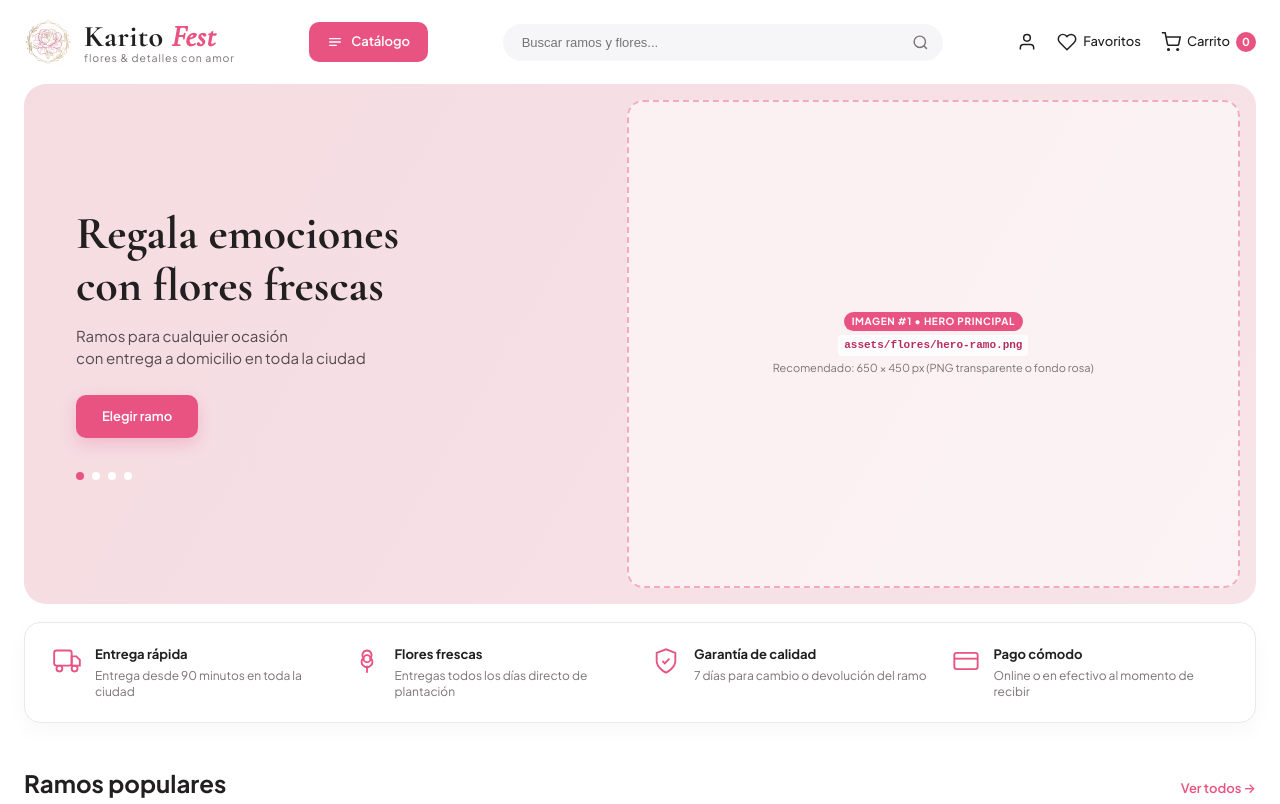
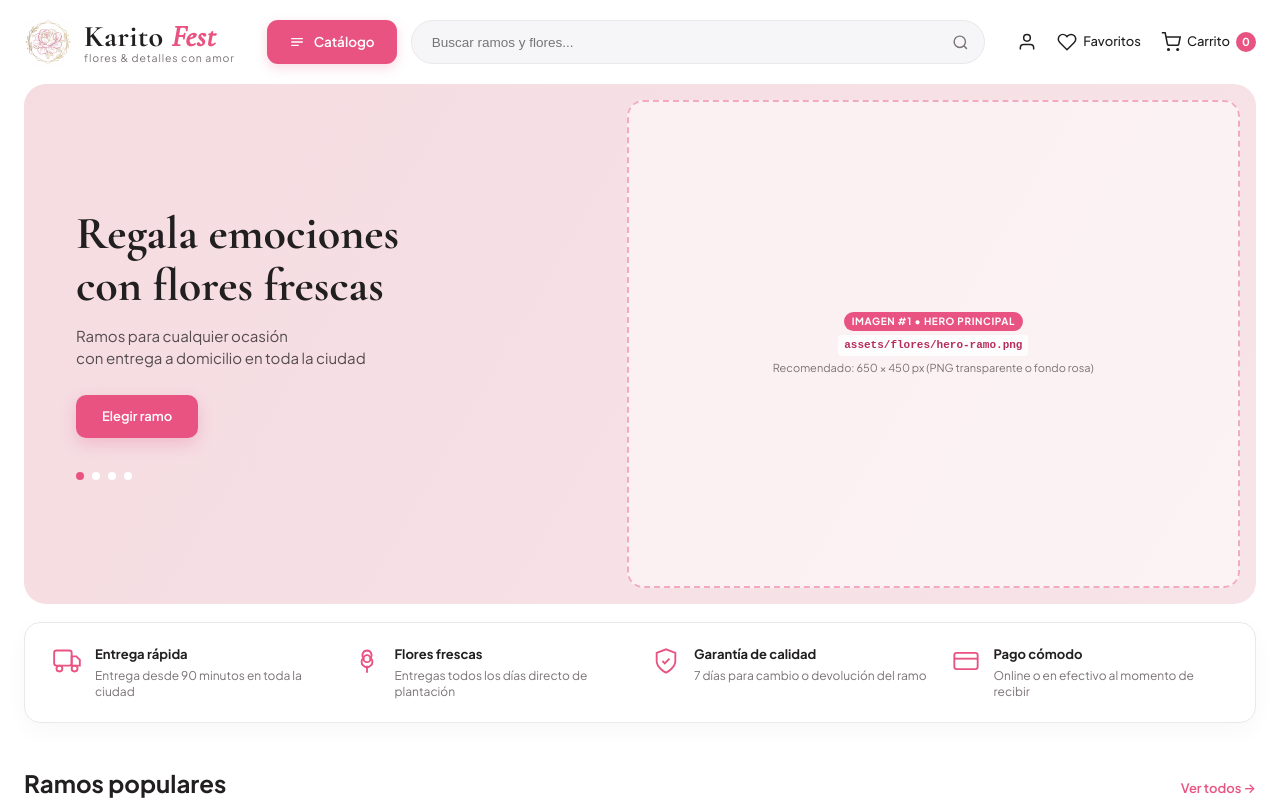
Before and after one commit to RodrigoAlonsoDc/KaritoEmpre, a plain HTML site: page flores.html in a window 1280 px wide. Shown: the top 804 px of the page. Drawn offline with nearby package versions, Linux system fonts and the light colour scheme.

Commit message:
acomodado_Catalogo,Barrabusqueda

```diff
--- a/flores.css
+++ b/flores.css
@@ -182,7 +182,15 @@ img {
   display: flex;
   align-items: center;
   justify-content: space-between;
-  gap: 20px;
+  gap: 32px;
+}
+
+.fl-header-center {
+  flex: 1;
+  max-width: 780px;
+  display: flex;
+  align-items: center;
+  gap: 14px;
 }
 
 .fl-logo {
@@ -239,14 +247,18 @@ img {
 .btn-catalog {
   display: inline-flex;
   align-items: center;
-  gap: 8px;
+  justify-content: center;
+  gap: 9px;
   background-color: var(--fl-pink);
   color: #ffffff;
-  font-size: 13px;
+  font-size: 13.5px;
   font-weight: 600;
-  padding: 10px 18px;
-  border-radius: 10px;
+  height: 44px;
+  padding: 0 22px;
+  border-radius: 11px;
   white-space: nowrap;
+  flex-shrink: 0;
+  box-shadow: 0 4px 12px rgba(232, 83, 130, 0.22);
 }
 
 .btn-catalog:hover {
@@ -255,7 +267,6 @@ img {
 
 .fl-search {
   flex: 1;
-  max-width: 440px;
   position: relative;
   display: flex;
   align-items: center;
@@ -263,23 +274,26 @@ img {
 
 .fl-search input {
   width: 100%;
+  height: 44px;
   background-color: var(--fl-gray-bg);
-  border: 1px solid transparent;
+  border: 1px solid var(--fl-border);
   border-radius: 999px;
-  padding: 10px 40px 10px 18px;
-  font-size: 13px;
+  padding: 0 44px 0 20px;
+  font-size: 13.5px;
   color: var(--fl-text);
   outline: none;
+  transition: all 0.2s ease;
 }
 
 .fl-search input:focus {
   border-color: var(--fl-pink);
   background-color: #ffffff;
+  box-shadow: 0 0 0 3px rgba(232, 83, 130, 0.1);
 }
 
 .fl-search button {
   position: absolute;
-  right: 14px;
+  right: 16px;
   background: none;
   border: none;
   color: var(--fl-muted);
--- a/flores.html
+++ b/flores.html
@@ -27,7 +27,8 @@
         </div>
       </a>
 
-      <!-- Botón Rosa Catálogo -->
+      <!-- Bloque Central Unificado: Botón Catálogo + Buscador Amplio -->
+      <div class="fl-header-center">
         <a href="#categorias" class="btn-catalog">
           <svg viewBox="0 0 24 24" width="16" height="16" fill="none" stroke="currentColor" stroke-width="2" stroke-linecap="round">
             <line x1="4" y1="7" x2="20" y2="7"></line>
@@ -37,7 +38,6 @@
           <span>Catálogo</span>
         </a>
 
-      <!-- Buscador Central -->
         <form class="fl-search" role="search" action="#" method="get" onsubmit="return false;">
           <input type="search" placeholder="Buscar ramos y flores..." aria-label="Buscar ramos y flores">
           <button type="submit" aria-label="Buscar">
@@ -47,6 +47,7 @@
             </svg>
           </button>
         </form>
+      </div>
 
       <!-- Acciones de Usuario (Perfil, Favoritos, Carrito) -->
       <div class="fl-user-actions">
@@ -556,13 +557,13 @@
           <a href="#" class="map-link">Ver en el mapa</a>
         </div>
         <div class="contact-row">
-          <a href="mailto:info@florencia.ru">✉ info@florencia.com</a>
+          <a href="mailto:info@karitofest.com">✉ info@karitofest.com</a>
         </div>
       </div>
     </div>
 
     <div class="fl-container fl-footer-bottom">
-      <span>© 2026 Florencia. Todos los derechos reservados.</span>
+      <span>© 2026 Karito Fest. Todos los derechos reservados.</span>
       <div class="fl-legal-links">
         <a href="#">Política de privacidad</a>
         <a href="#">Acuerdo de usuario</a>
```
Lines whose indentation alone changed are shown as unchanged.
